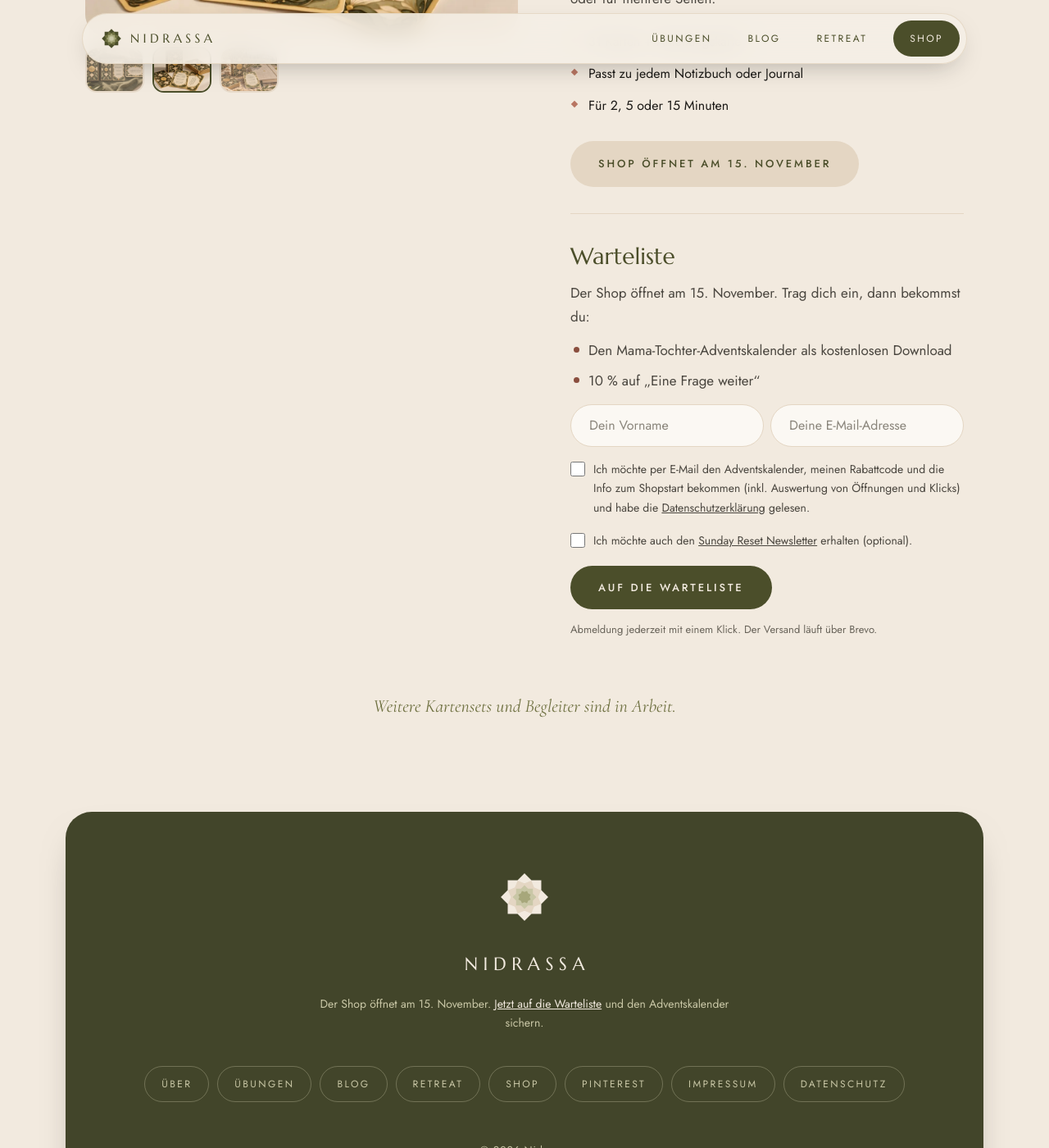
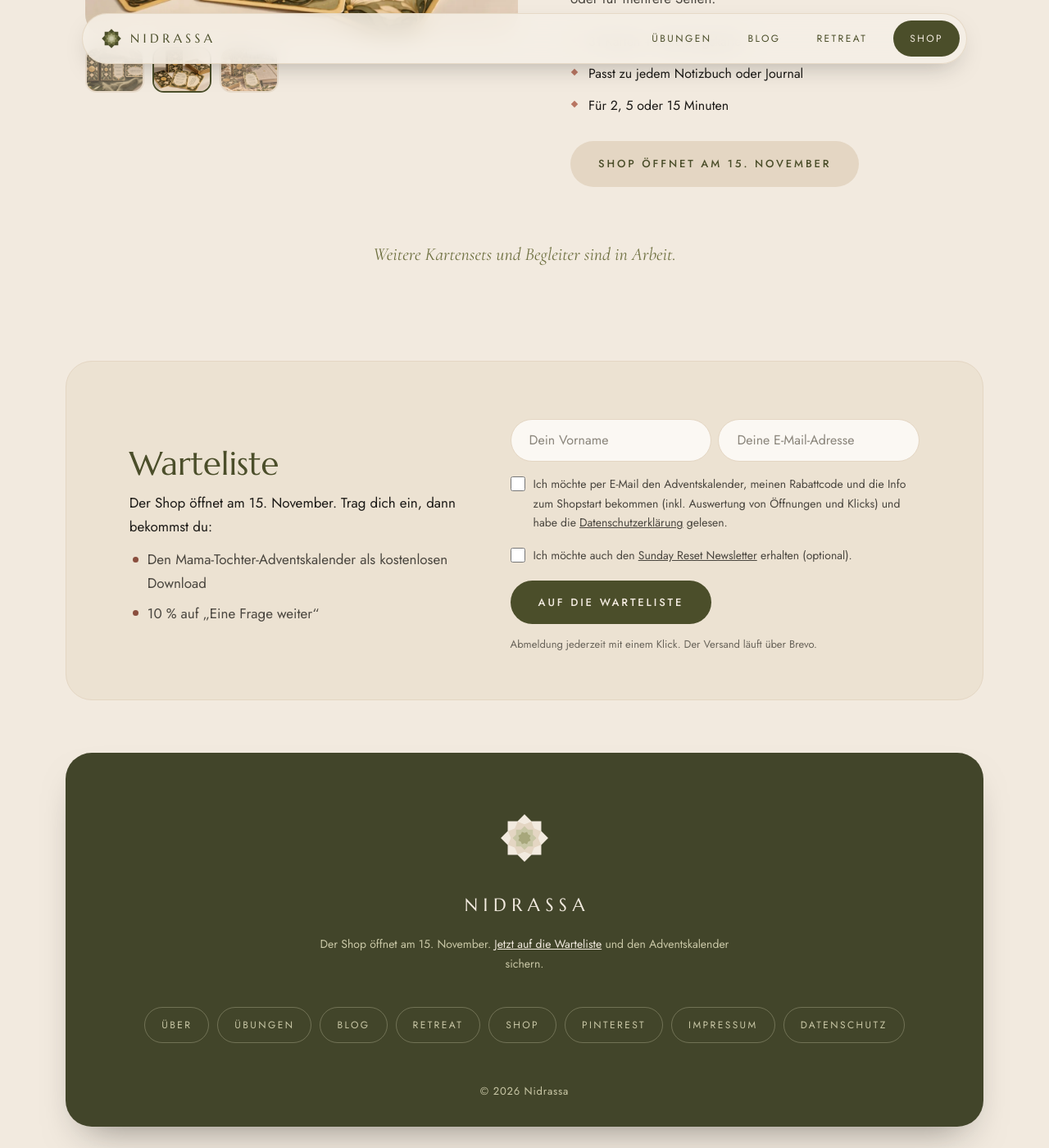
Before and after one commit to Alephantom/nidrassa, a Jekyll site: the page built from shop.html, in a window 1280 px wide and 1400 px high, scrolled down 1621 px. Shown: the whole window at 82% size. Built offline with Jekyll 4.4.1, drawn with Linux system fonts in a browser that asks for light colours.

Commit message:
Shop: waitlist as its own full-width box like the footer (#5)
Co-authored-by: Cleo (Nidrassa) <cleo@nidrassa.com>

```diff
--- a/assets/styles.css
+++ b/assets/styles.css
@@ -880,3 +880,13 @@ footer small { display: block; margin-top: 48px; font-size: 13px; color: var(--s
 @media (max-width: 380px) {
   .nav .brand { font-size: 12px; letter-spacing: .16em; gap: 8px; }
 }
+
+/* Waitlist on /shop/: own full-width box, same width and radius as the footer */
+.waitlist-shell { padding: 0 16px 64px; }
+.shop-waitlist.waitlist-box {
+  max-width: 1120px; margin: 0 auto; padding: 56px clamp(24px, 6vw, 88px);
+  background: var(--paper); border: 1px solid var(--sand); border-radius: 32px;
+  display: grid; grid-template-columns: 0.9fr 1.1fr; gap: 56px; align-items: center;
+}
+.waitlist-box .wl-text h3 { font-size: clamp(30px, 3.4vw, 40px); }
+@media (max-width: 860px) { .shop-waitlist.waitlist-box { grid-template-columns: 1fr; gap: 24px; padding: 40px 24px; } }
--- a/shop.html
+++ b/shop.html
@@ -72,7 +72,16 @@ waitlist_action: "https://1e4bd713.sibforms.com/serve/MUIFAMhTxOOAzFJSB67AX7bd4X
         Brevo list IDs: 11 = Vorbestellung Journaling Karten (always sent), 9 = Sunday Reset (newsletter tick).
         One double opt-in email confirms both.
       {%- endcomment %}
-      <div class="shop-waitlist" id="warteliste">
+
+    </div>
+  </div>
+  <p class="wrap shop-next">Weitere Kartensets und Begleiter sind in Arbeit.</p>
+</section>
+
+<!-- Waitlist: full width like the footer -->
+<section class="waitlist-shell">
+  <div class="shop-waitlist waitlist-box" id="warteliste">
+    <div class="wl-text">
         <h3>Warteliste</h3>
         <p>Der Shop öffnet am {{ site.data.shop.open_date }}. Trag dich ein, dann bekommst du:</p>
         <ul class="perks">
@@ -80,7 +89,9 @@ waitlist_action: "https://1e4bd713.sibforms.com/serve/MUIFAMhTxOOAzFJSB67AX7bd4X
           <li>{{ perk }}</li>
           {%- endfor %}
         </ul>
-        <form class="notify" method="POST" action="{{ page.waitlist_action }}" data-redirect="/karten-fast-geschafft/">
+    </div>
+    <div class="wl-form">
+      <form class="notify" method="POST" action="{{ page.waitlist_action }}" data-redirect="/karten-fast-geschafft/">
           <div class="notify-row">
             <label class="visually-hidden" for="wl-name">Dein Vorname</label>
             <input type="text" id="wl-name" name="VORNAME" required placeholder="Dein Vorname" autocomplete="given-name">
@@ -101,8 +112,6 @@ waitlist_action: "https://1e4bd713.sibforms.com/serve/MUIFAMhTxOOAzFJSB67AX7bd4X
           <button class="btn" type="submit">Auf die Warteliste</button>
         </form>
         <p class="notify-hint">Abmeldung jederzeit mit einem Klick. Der Versand läuft über Brevo.</p>
-      </div>
     </div>
   </div>
-  <p class="wrap shop-next">Weitere Kartensets und Begleiter sind in Arbeit.</p>
 </section>
```
